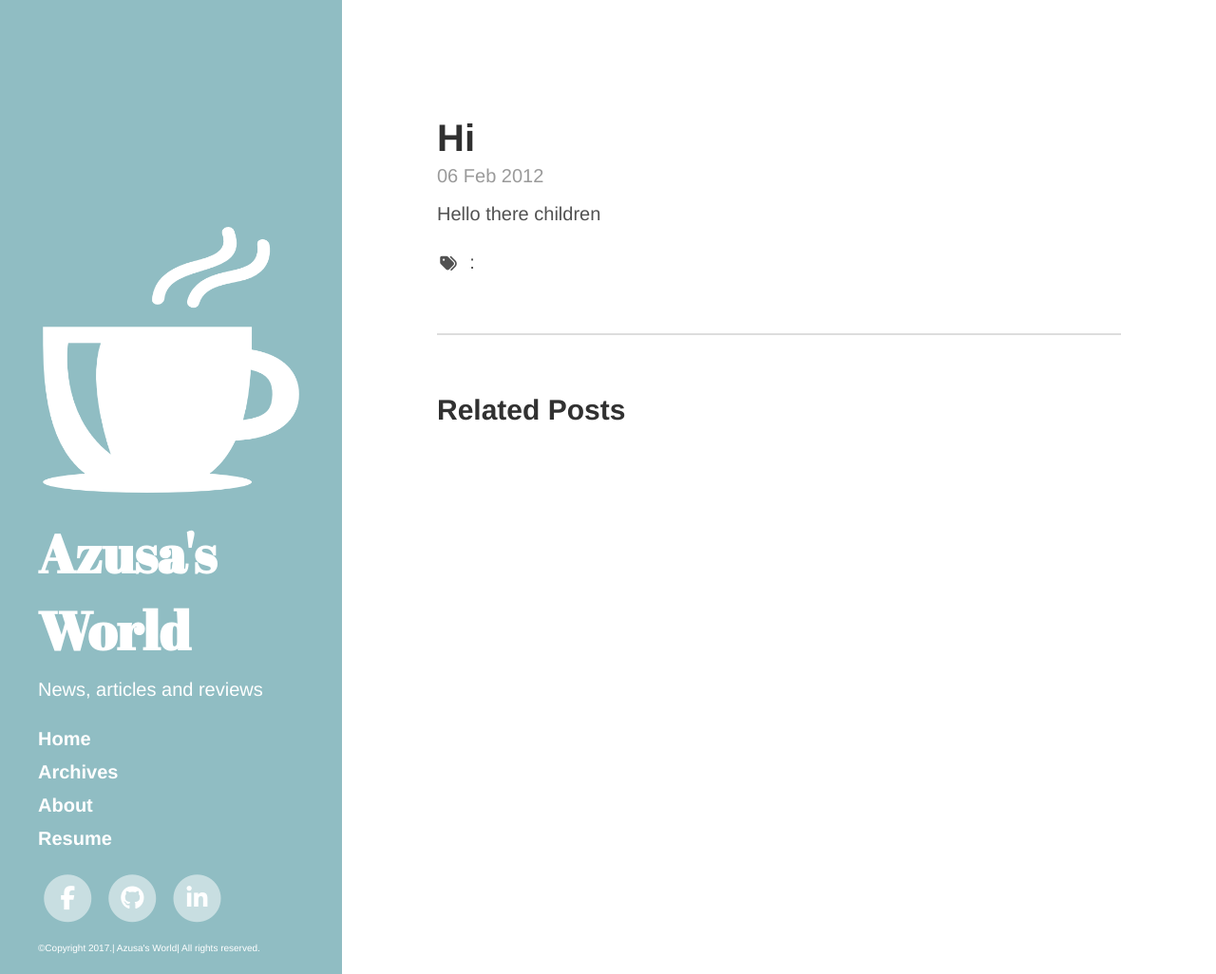
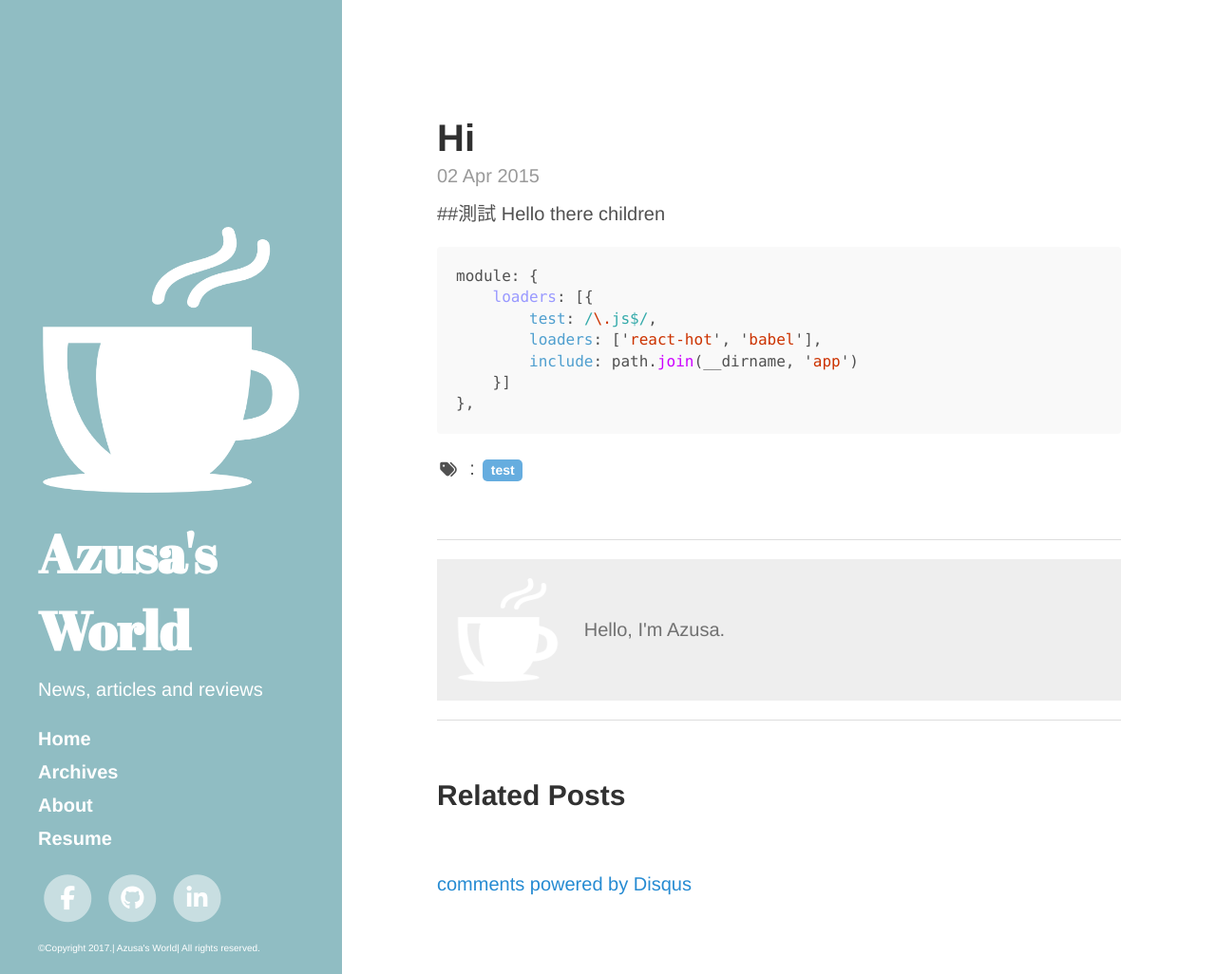
Before and after one commit to azusa152/deprecated, a Jekyll site: the page built from _posts/2012-02-06-test.md, in a window 1280 px wide and 1026 px high. Shown: the whole window at 95% size. Built offline with Jekyll 4.4.1, drawn with Linux system fonts in a browser that asks for light colours; nearby versions of some CDN libraries; comment, search, counter and statistics services are not loaded.

Commit message:
test post

````diff
--- a/_posts/2012-02-06-test.md
+++ b/_posts/2012-02-06-test.md
@@ -1,6 +1,22 @@
 ---
 layout: post
 title: Hi
+subtitle   : "post test"
+date       : 2015-04-02 09:28:48
+author     : "azusa"
+tags       : test
+comments   : true
+signature  : true
 ---
+##測試
+Hello there children
 
-Hello there children
+```js
+module: {
+    loaders: [{
+        test: /\.js$/,
+        loaders: ['react-hot', 'babel'],
+        include: path.join(__dirname, 'app')
+    }]
+},
+```
````
